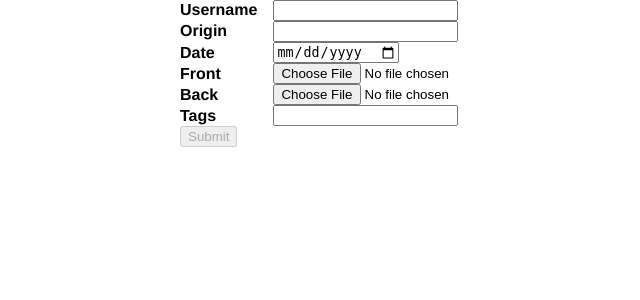
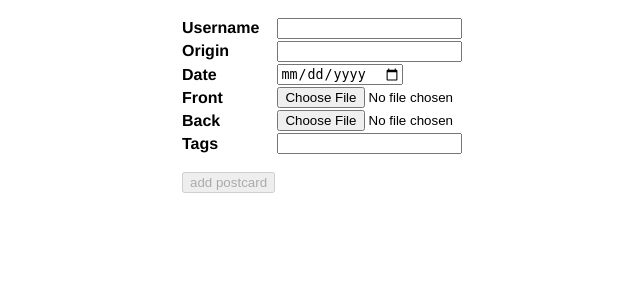
Before and after one commit to reddit-archive/postcards, a Flask app: template postcards/templates/postcard_new.html in a window 1280 px wide. Shown: the part 100-400 px from the top of the page, without its empty margins (68-708 px from the left). Run offline with Flask 2, Linux system fonts and the light colour scheme; the template is opened without the code that fills it, so the values that code supplies are empty, except form fields; form fields are guessed from the names that the template uses; parts of the project's set-up code (start-up, migrations or seed data) failed here and were passed over; some libraries are stand-ins or nearby versions.

Commit message:
More visual tweaks.

```diff
--- a/postcards/static/postcards.css
+++ b/postcards/static/postcards.css
@@ -19,12 +19,12 @@ ul.flashes {
     border: 2px solid #9c9;
 }
 
-table {
-    border-collapse: collapse;
+th {
+    text-align: left;
 }
 
-th {
-    text-align: left;
+#postcards th, #postcards td {
+    text-align: center;
 }
 
 th, td {
@@ -34,6 +34,7 @@ th, td {
 
 #postcards {
     width: 100%;
+    border-collapse: collapse;
 }
 
 #postcards th {
@@ -57,7 +58,6 @@ a.thumbnail {
 .status-published {
     font-size: small;
     text-transform: uppercase;
-    text-align: center;
 }
 
 nav.site {
@@ -130,3 +130,11 @@ nav.pagination li.current {
 nav.pagination li.ellipsis {
     line-height: 0;
 }
+
+#postcard-form {
+    margin: 1em 0;
+}
+
+#postcard-form tfoot td {
+    padding-top: 1em;
+}
--- a/postcards/templates/home.html
+++ b/postcards/templates/home.html
@@ -36,8 +36,7 @@
     <th>date</th>
     <th>sender</th>
     <th>tags</th>
-    <th>delete</th>
-    <th>publish</th>
+    <th colspan="2">action</th>
 </tr>
 </thead>
 <tbody>
--- a/postcards/templates/postcard_new.html
+++ b/postcards/templates/postcard_new.html
@@ -56,7 +56,7 @@
         <input type="hidden" id="origin_latitude" name="origin_latitude">
         <input type="hidden" id="origin_longitude" name="origin_longitude">
         {{ form.csrf }}
-        <input type="submit" id="submit" disabled>
+        <input type="submit" id="submit" disabled value="add postcard">
     </td>
 </tr>
 </tfoot>
```
